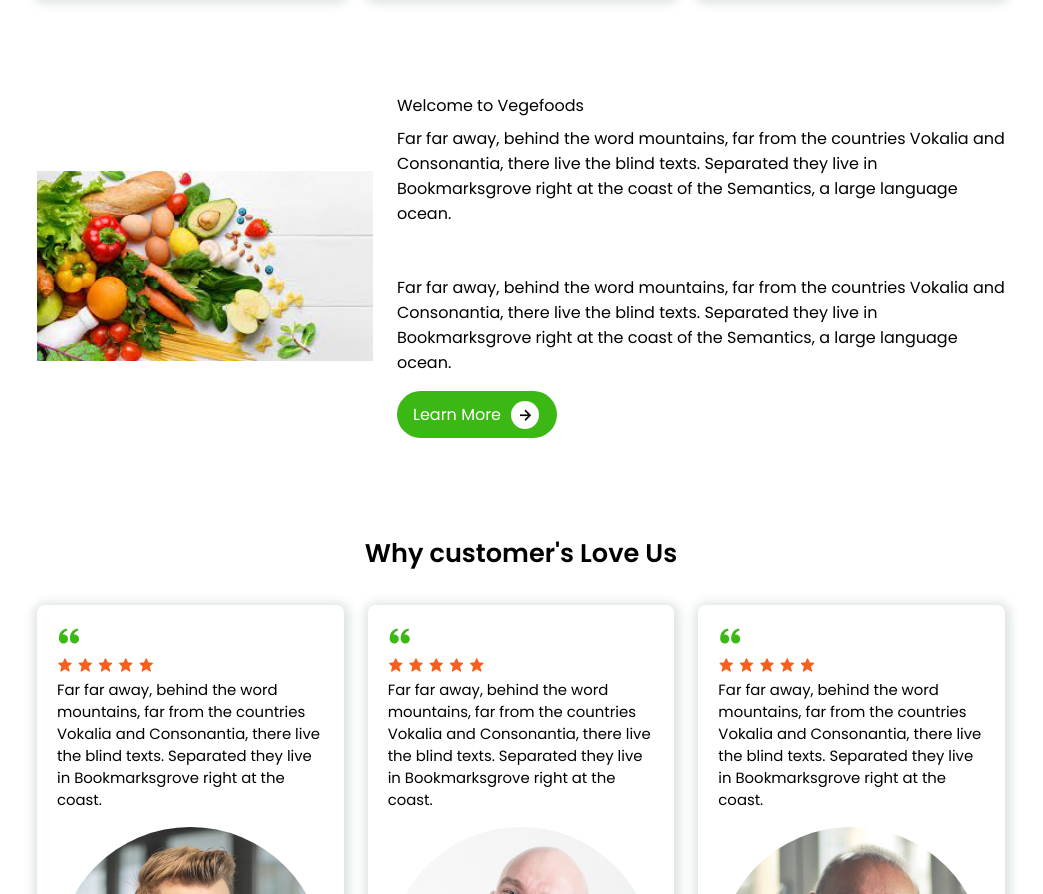
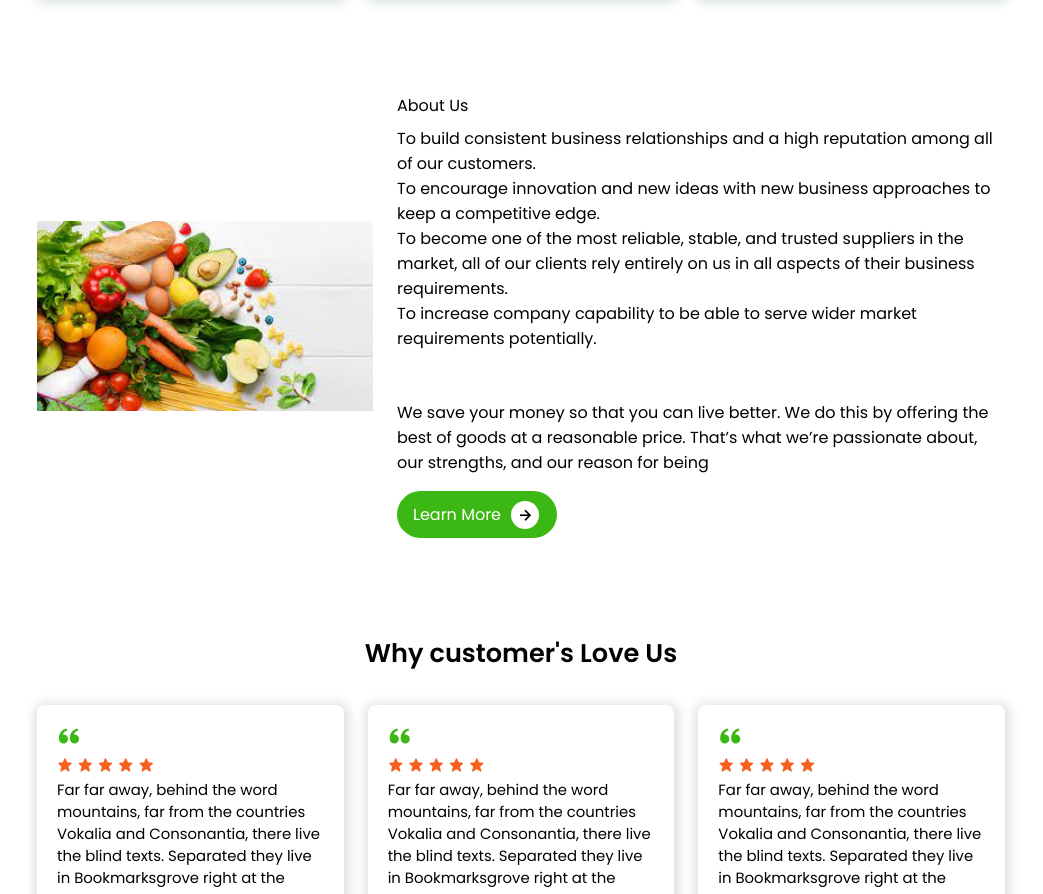
Before and after one commit to Martine1grace/Vegetables-MinSupermarket, a plain HTML site: page index.html in a window 1280 px wide. Shown: the part 2309-3203 px from the top of the page, without its empty margins (119-1162 px from the left). Drawn offline with nearby package versions, Linux system fonts and the light colour scheme.

Commit message:
about us

```diff
--- a/index.html
+++ b/index.html
@@ -223,9 +223,14 @@
     <section class="about" id="about">
         <img src="images/image1.jpg" alt="">
         <div class="about-text">
-            <span>Welcome to Vegefoods</span>
-            <p>Far far away, behind the word mountains, far from the countries Vokalia and Consonantia, there live the blind texts. Separated they live in Bookmarksgrove right at the coast of the Semantics, a large language ocean.</p><br>
-            <p>Far far away, behind the word mountains, far from the countries Vokalia and Consonantia, there live the blind texts. Separated they live in Bookmarksgrove right at the coast of the Semantics, a large language ocean.</p>
+            <span>About Us</span>
+            <p>To build consistent business relationships and a high reputation among all of our customers.<br>
+                To encourage innovation and new ideas with new business approaches to keep a competitive edge.<br>
+                To become one of the most reliable, stable, and trusted suppliers in the market, all of our clients rely entirely on us in all aspects of their business requirements.<br>
+                To increase company capability to be able to serve wider market requirements potentially.</p>
+                <br>
+                <p>We save your money so that you can live better. We do this by offering the best of goods at a reasonable price. That’s what we’re passionate about, our strengths, and our reason for being</p>
+
             <a href="#" class="btn">Learn More <i class="bx bx-right-arrow-alt"></i></a>
         </div>
     </section>
```
